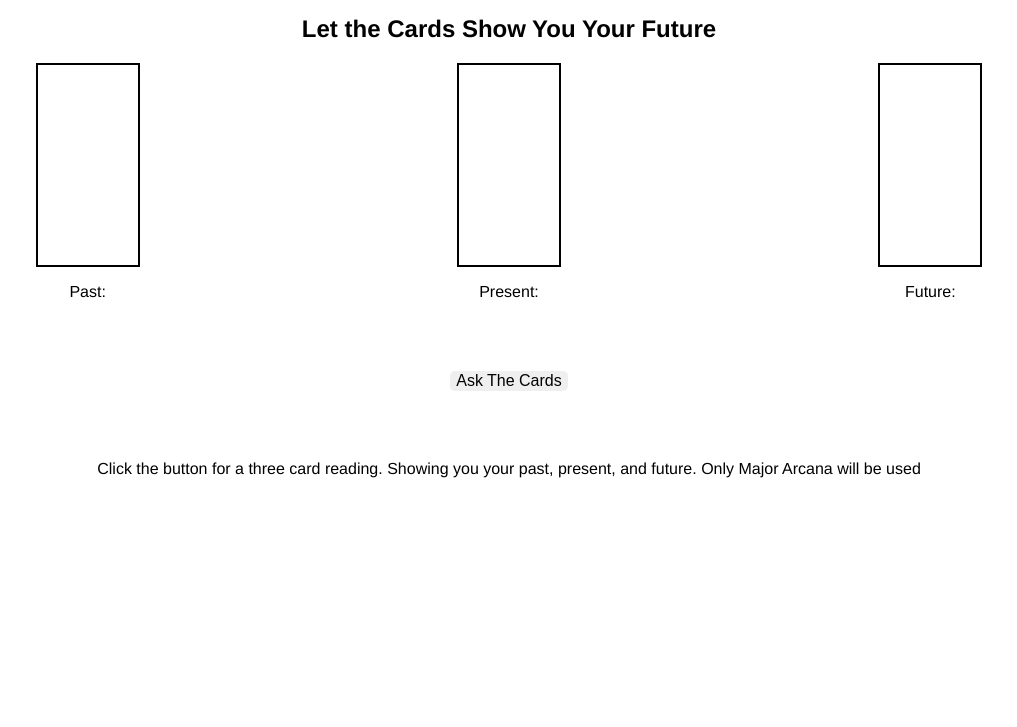
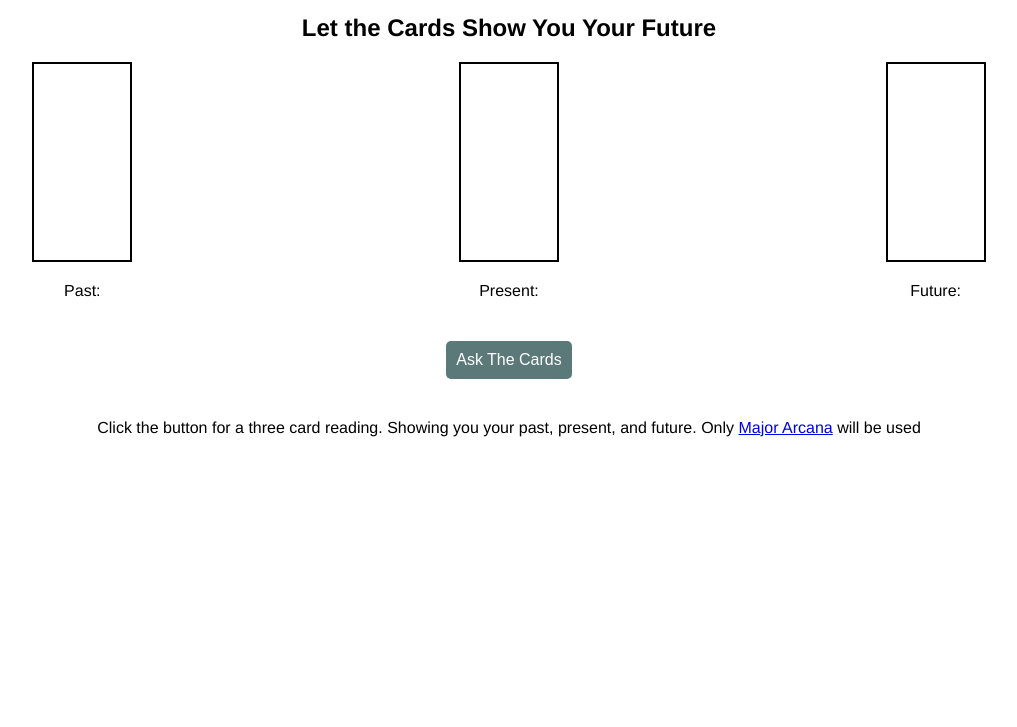
Before and after one commit to roxohalloran/Tarot, a plain HTML site: page index.html in a window 1280 px wide. Shown: the part 73-800 px from the top of the page, without its empty margins (131-1148 px from the left). Drawn offline with Linux system fonts and the light colour scheme.

Commit message:
added button functionality, css styling

```diff
--- a/index.html
+++ b/index.html
@@ -1,7 +1,10 @@
 <!DOCTYPE html>
-<html>
+<html lang ="en">
     <head>
         <link rel ="stylesheet" href="resources/styles.css">
+        <meta charset="UTF-8">
+        <meta http-equiv="X-UA-Compatible" content="IE=edge">
+        <meta name="viewport" content="width=device-width, initial-scale=1.0">
     </head>
     <body>
         <h1>Tarot Reading</h1>
@@ -24,7 +27,7 @@
 
 
         </div>
-       <p>Click the button for a three card reading. Showing you your past, present, and future. Only Major Arcana will be used</p>
+       <p>Click the button for a three card reading. Showing you your past, present, and future. Only <a href= "https://en.wikipedia.org/wiki/Major_Arcana" target="_blank">Major Arcana</a> will be used</p>
         <script src="tarotcards.js"></script>
     </body>
 </html>
--- a/resources/styles.css
+++ b/resources/styles.css
@@ -1,11 +1,20 @@
 /* Global styles */
+* {
+  padding: 0;
+  margin: 0;
+  box-sizing: border-box;
+}
 html {
   font-family: Helvetica, sans-serif;
   text-align: center;
 }
 h1 {
+  margin-top: 20px;
   margin-bottom: 30px;
   text-decoration: underline;
+}
+h2 {
+  margin-bottom: 20px;
 }
 /* Grid */
 .reading-area {
@@ -47,10 +56,11 @@ h1 {
 
 /* Button formatting */
 #readingBtn {
-  width: auto;
+  padding: 10px;
   border-radius: 5px;
   border: none;
-  color: black;
+  background-color: rgb(92, 121, 121);
+  color: white;
   text-align: center;
   text-decoration: none;
   font-size: 16px;
@@ -68,16 +78,19 @@ h1 {
   border: 2px black solid;
   height: 200px;
   width: 100px;
+  margin-bottom: 20px;
 }
 
 #pastCard {
   border: 2px black solid;
   height: 200px;
   width: 100px;
+  margin-bottom: 20px;
 }
 
 #futureCard {
   border: 2px black solid;
   height: 200px;
   width: 100px;
+  margin-bottom: 20px;
 }
--- a/tarotcards.js
+++ b/tarotcards.js
@@ -2,6 +2,7 @@
 let pastCard
 let presentCard
 let futureCard
+const btnClick = document.querySelector("#readingBtn");
 
 //Creating the cards, each one has a name and a meaning
 let cards = [
@@ -103,10 +104,12 @@ const drawCard = () =>  {
     return cards[drawn];
 }
 
-console.log(drawCard());
-
 
 //Checking that cards are not duplicates
 
 
+//Listening for the button click
+btnClick.addEventListener('click', () => {
+    console.log(drawCard());
+})
 //Displaying the cards and predictions
```
Also changed, not shown: 1 other file.
